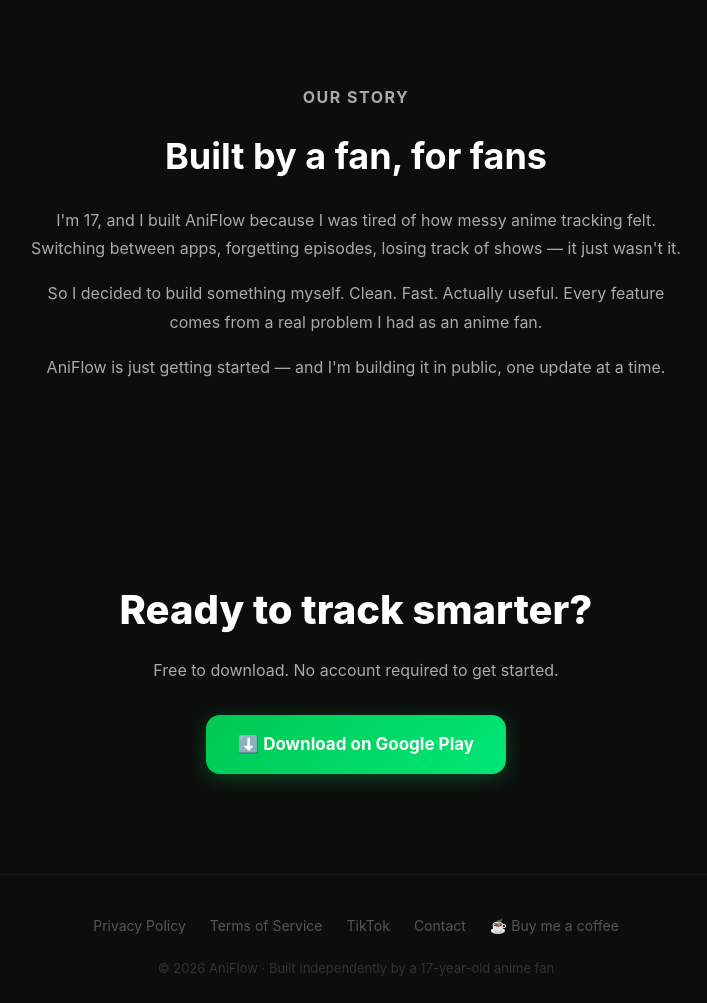
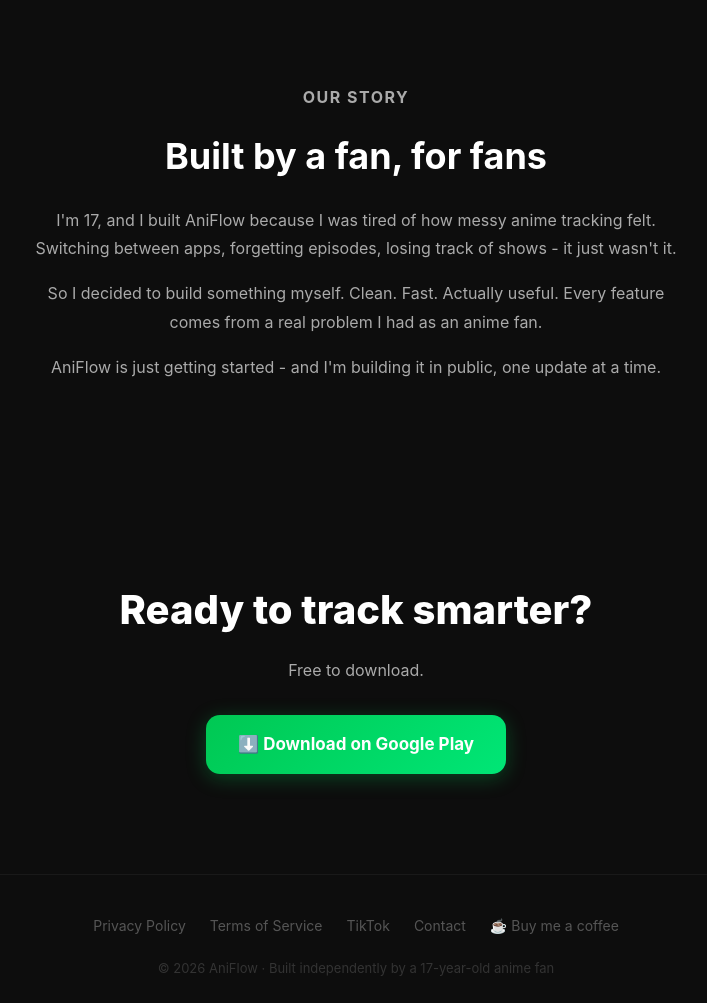
Before and after one commit to aniflowservices/aniflow-legal, a plain HTML site: page index.html in a window 1280 px wide. Shown: the part 2817-3820 px from the top of the page, without its empty margins (284-991 px from the left). Drawn offline with Linux system fonts and the light colour scheme.

Commit message:
Revise text for story and CTA sections
Updated text for clarity and consistency in the story and CTA sections.

```diff
--- a/index.html
+++ b/index.html
@@ -647,15 +647,15 @@
   <section class="story fade-in" id="story">
     <p class="section-label">Our Story</p>
     <h2>Built by a fan, for fans</h2>
-    <p>I'm 17, and I built AniFlow because I was tired of how messy anime tracking felt. Switching between apps, forgetting episodes, losing track of shows — it just wasn't it.</p>
+    <p>I'm 17, and I built AniFlow because I was tired of how messy anime tracking felt. Switching between apps, forgetting episodes, losing track of shows - it just wasn't it.</p>
     <p>So I decided to build something myself. Clean. Fast. Actually useful. Every feature comes from a real problem I had as an anime fan.</p>
-    <p>AniFlow is just getting started — and I'm building it in public, one update at a time.</p>
+    <p>AniFlow is just getting started - and I'm building it in public, one update at a time.</p>
   </section>
 
   <!-- CTA -->
   <section class="cta fade-in">
     <h2>Ready to track smarter?</h2>
-    <p>Free to download. No account required to get started.</p>
+    <p>Free to download.</p>
     <a class="btn-primary" href="https://play.google.com/store/apps/details?id=com.aniflow.aniflow" target="_blank">
       ⬇️ Download on Google Play
     </a>
```
